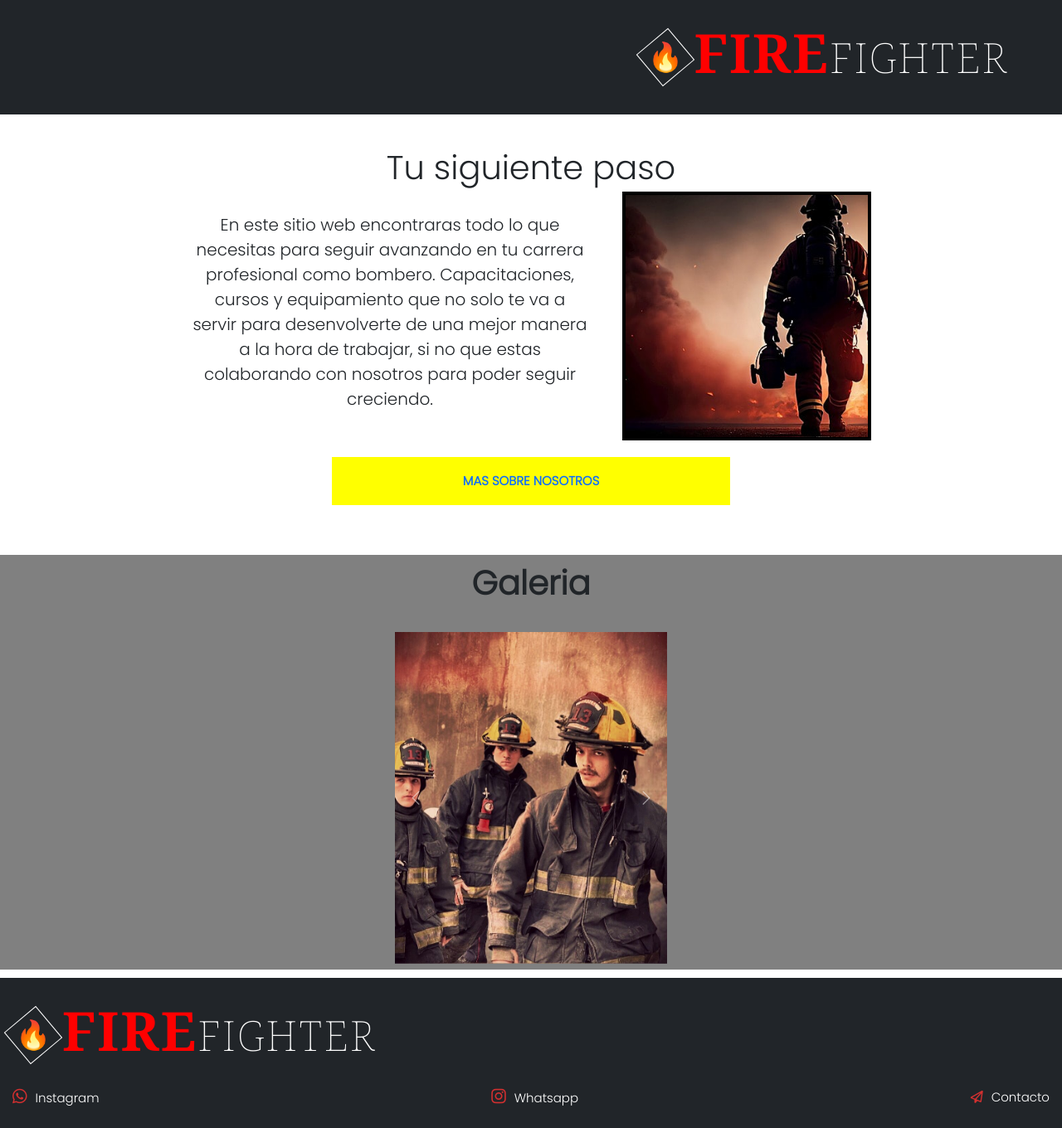
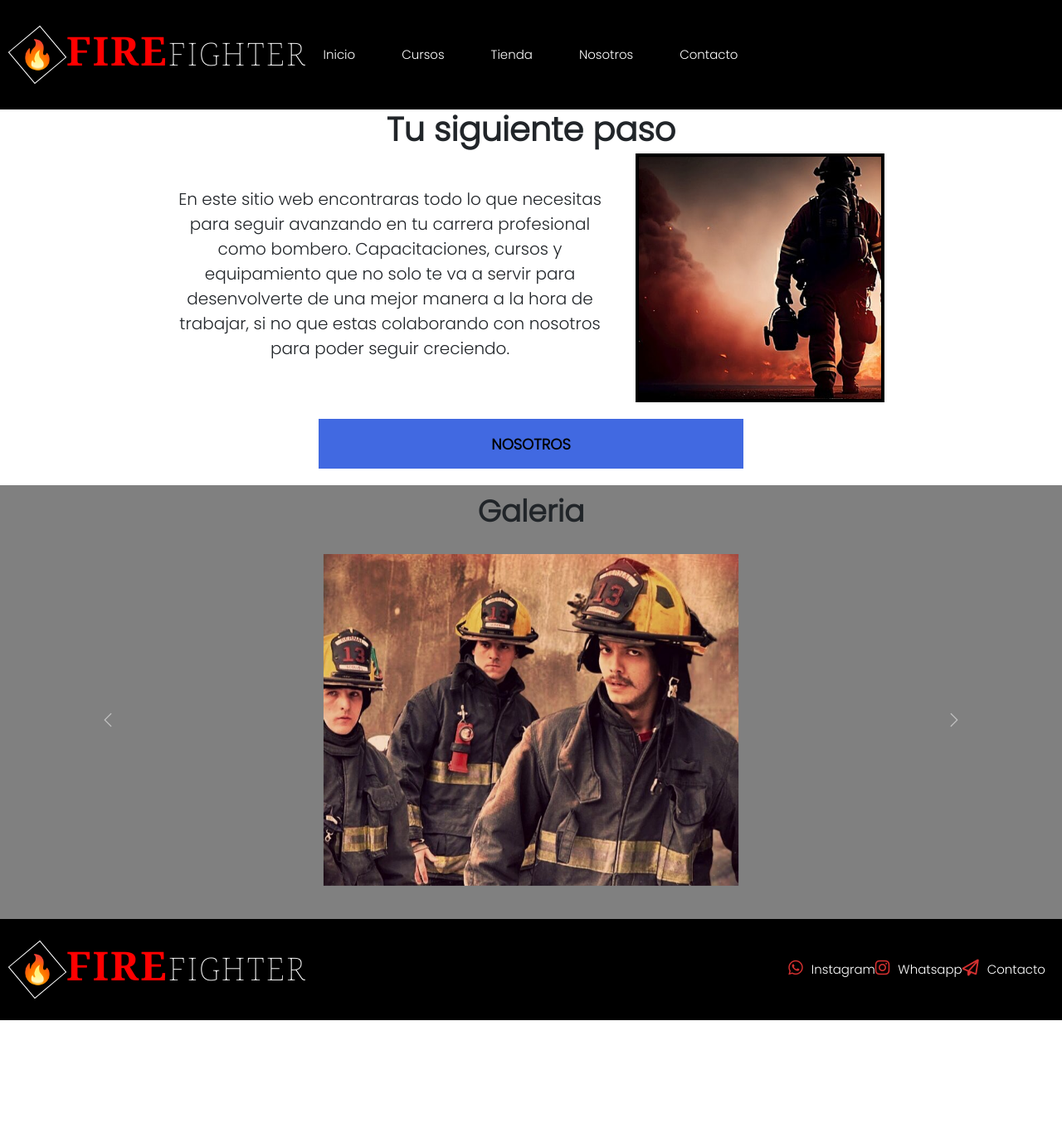
Before and after one commit to Lucianosc9927/firefighter-web, a plain HTML site: page index.html in a window 1280 px wide. Shown: the whole page at 83% size. After the commit the page ends 1230 px from the top, so only its background shows below. Drawn offline with nearby package versions, Linux system fonts and the light colour scheme.

Commit message:
Refactorizando el codigo

```diff
--- a/css/estilos.css
+++ b/css/estilos.css
@@ -25,8 +25,14 @@ body {
   font-family: var(--ff-principal);
   font-size: 1rem;
 }
+h1, h2 {
+    font-weight: bold;
+}
 h1 {
   font-size: 4rem;
+}
+h2 {
+  font-size: 3.6rem;
 }
 p {
   font-size: 1.5rem;
@@ -42,9 +48,14 @@ ul {
   margin: 0;
 }
 /*Utilidades*/
-/*Header*/
-.header {
+.barra {
   background-color: black;
+}
+.icon {
+    font-size: 1.6rem;
+}
+.border {
+    border: .1rem solid white;
 }
 /*Navegacion*/
 .navegacion__link {
@@ -52,7 +63,6 @@ ul {
   text-align: center;
   font-size: 1.5rem;
   color: var(--clr-blanco);
-  padding: 1rem 0;
 }
 .navegacion__link--clr-secondary {
   background-color: #427791;
@@ -60,6 +70,7 @@ ul {
 /*Logo*/
 .logo {
   display: flex;
+  justify-content: center;
   align-items: center;
   column-gap: 1rem;
   font-family: var(--ff-logo);
@@ -98,7 +109,6 @@ ul {
 /*Hero*/
 .hero {
   text-align: center;
-  padding: 4rem;
 }
 .hero__img {
   max-width: 300px;
@@ -107,31 +117,27 @@ ul {
   border: 0.4rem solid black;
   object-fit: cover;
 }
-.hero__texto {
-  width: 100%;
-}
 .hero__boton {
+  height: 6rem;
   border: none;
-  background-color: yellow;
+  background-color: royalblue;
   text-transform: uppercase;
-  font-size: 1.5rem;
+  font-size: 1.8rem;
   font-weight: bold;
-  width: 90%;
+  width: 95%;
   margin: 2rem auto;
-  padding: 1.8rem;
 }
 /*Galeria*/
 .galeria {
   background-color: grey;
-  height: 50rem;
   padding: 1rem;
-  display: flex;
-  flex-direction: column;
-  align-items: center;
+  text-align: center;
 }
-.galeria h2 {
-  font-weight: bold;
-  font-size: 4rem;
+.galeria__img {
+    max-width: 500px;
+    height: 40rem;
+    object-fit: cover;
+    margin: 0 auto;
 }
 /*Tienda*/
 .producto {
@@ -154,11 +160,15 @@ ul {
   width: 3rem;
   height: 3rem;
 }
-.carousel-item img {
-  height: 40rem;
-  min-width: 290px;
-  object-fit: cover;
+
+.tienda__informacion {
+  display: flex;
+  flex-direction: column;
+  align-items: center;
+  row-gap: 5px;
+  margin: 20px;
 }
+/*Nostros*/
 .nosotros {
   display: flex;
   flex-direction: column;
@@ -168,13 +178,6 @@ ul {
 }
 .nosotros img {
   width: 20rem;
-}
-.tienda__informacion {
-  display: flex;
-  flex-direction: column;
-  align-items: center;
-  row-gap: 5px;
-  margin: 20px;
 }
 /*Footer*/
 .icon::before {
@@ -192,65 +195,55 @@ ul {
 .icon-email::before {
   font: var(--fa-font-regular);
   content: var(--icon-email);
+  font-size: 2rem;
 }
 
-@media (min-width: 480px) {
+@media (min-width: 468px) {
+  .navegacion__link--clr-secondary {
+    background-color: black;
+  }
   /*Header.*/
-  .header {
+  .barra {
     display: flex;
     flex-direction: column-reverse;
     justify-content: space-between;
     align-items: center;
-    background-color: #212529;
-    padding: 0 5rem;
+    padding: 2rem;
   }
   .boton-header {
     display: none;
   }
   /*Navegacion*/
-  .navegacion:not(.show) {
+  .nose:not(.show) {
     display: block;
+  }
+  .nose {
+    width: 100%;
   }
   .navegacion__enlaces {
     display: flex;
-    justify-content: space-between;
-    column-gap: 6rem;
-    font-size: 1.8rem;
+    justify-content: space-evenly
   }
-  .navegacion__enlaces li > a:hover {
+  .navegacion__link:hover  {
     text-decoration: underline;
     text-shadow: 0px 0px 10px white;
   }
-  .navegacion__enlaces li:nth-child(even) {
-    background-color: #212529;
-  }
   /*Logo*/
   .logo__texto {
-    font-size: 6.5rem;
+    font-size: 4.8rem;
   }
   .logo__texto--thin {
-    font-size: 5rem;
+    font-size: 3.8rem;
   }
   .logo__marco {
     width: 5rem;
     height: 5rem;
   }
   .logo__imagen img {
-    width: 40px;
-    height: 40px;
+    width: 4rem;
+    height: 4rem;
   }
-
-  .galeria {
-    background-color: grey;
-    height: 50rem;
-    padding: 1rem;
-    display: flex;
-    flex-direction: column;
-    align-items: center;
-  }
-  .carousel-item img {
-    height: 40rem;
-  }
+  /*Nosotros*/
   .nosotros {
     display: flex;
     flex-direction: row;
@@ -260,21 +253,26 @@ ul {
   .nosotros img {
     width: 50rem;
   }
+  /*Tienda*/
   .tienda__informacion p {
     width: 500px;
   }
 }
 
-@media (min-width: 1200px) {
-  /*Header*/
-  .header {
+@media (min-width: 768px) {
+  /*Barra*/
+  .barra {
     display: flex;
     flex-direction: row-reverse;
     justify-content: space-between;
     align-items: center;
-    background-color: #212529;
-    padding: 0 5rem;
+    column-gap: 2rem;
   }
+  .navegacion__enlaces {
+    justify-content: space-between;
+    max-width: 50rem;
+  }
+  /*Hero*/
   .hero__img {
     width: 40rem;
     height: 40rem;
@@ -298,58 +296,4 @@ ul {
     width: 40rem;
     height: 30rem;
   }
-  /*Footer*/
-  .footer {
-    flex-direction: row;
-    justify-content: space-between;
-  }
-  .redes__enlaces {
-    flex-direction: row;
-    column-gap: 4rem;
-  }
-  .tienda__informacion p {
-    width: 800px;
-  }
 }
-.formulario {
-  width: 90%;
-  margin: 0 auto;
-}
-.contenedor__formulario {
-  margin: 0 auto;
-  display: flex;
-  flex-direction: column;
-  gap: 15px;
-  background-color: grey;
-  padding: 32px;
-  box-shadow: 2px 4px 5px black;
-}
-label {
-  font-size: 1.4rem;
-  font-weight: bold;
-}
-input {
-  height: 30px;
-  padding: 8px;
-}
-:is(input, textarea)::placeholder {
-  font-size: 1.1rem;
-}
-textarea {
-  height: 80px;
-  padding: 8px;
-  max-width: 100%;
-}
-.button {
-  height: 60px;
-  border: none;
-  background-color: black;
-  color: orange;
-  text-transform: uppercase;
-  font-weight: bold;
-  font-size: 20px;
-}
-.button:hover {
-  background-color: orange;
-  color: black;
-}
--- a/index.html
+++ b/index.html
@@ -14,10 +14,13 @@
     <link rel="stylesheet" href="./css/estilos.css" />
   </head>
   <body>
-    <header class="header">
-      <div class="collapse" id="navbarToggleExternalContent" data-bs-theme="dark">
+    <header class="barra">
+      <div class="collapse nose" id="navbarToggleExternalContent" data-bs-theme="dark"> <!--Enlaces-->
         <div class="navegacion">
           <ul class="navegacion__enlaces">
+            <li>
+              <a class="navegacion__link navegacion__link--clr-secondary" href="index.html">Inicio</a>
+            </li>
             <li>
               <a class="navegacion__link" href="./pages/cursos.html">Cursos</a>
             </li>
@@ -32,11 +35,10 @@
             </li>
           </ul>
         </div>
-      </div>
-      <nav class="navbar navbar-dark p-4">
+      </div> <!--Enlaces-->
+      <nav class="navbar navbar-dark">
         <div class="container-fluid p-0">
           <div class="logo">
-            <!--Logo-->
             <div class="logo__marco">
               <div class="logo__imagen">
                 <img src="./img/fireLogo.png" alt="Fuego Logo" />
@@ -45,12 +47,11 @@
             <a href="./index.html">
               <p class="logo__texto">Fire<span class="logo__texto--thin">fighter</span></p>
             </a>
-          </div>
-          <!--Logo-->
-          <button class="navbar-toggler boton-header" type="button" data-bs-toggle="collapse" data-bs-target="#navbarToggleExternalContent" aria-controls="navbarToggleExternalContent" aria-expanded="false" aria-label="Toggle navigation">
-            <span class="navbar-toggler-icon"></span>
+          </div> <!--Logo-->
+          <button class="navbar-toggler border boton-header" type="button" data-bs-toggle="collapse" data-bs-target="#navbarToggleExternalContent" aria-controls="navbarToggleExternalContent" aria-expanded="false" aria-label="Toggle navigation">
+            <span class="navbar-toggler-icon icon"></span>
           </button>
-        </div>
+        </div> <!--Logo-->
       </nav>
     </header>
     <main class="main">
@@ -60,23 +61,26 @@
           <p class="hero__texto">En este sitio web encontraras todo lo que necesitas para seguir avanzando en tu carrera profesional como bombero. Capacitaciones, cursos y equipamiento que no solo te va a servir para desenvolverte de una mejor manera a la hora de trabajar, si no que estas colaborando con nosotros para poder seguir creciendo.</p>
           <img class="hero__img" src="./img/firefighter-hero.jpg" alt="Bombero" />
         </div>
-        <button class="hero__boton"><a href="./pages/nosotros.html">Mas sobre nosotros</a></button>
+        <a href="./pages/nosotros.html">
+          <button class="hero__boton">Nosotros</button>
+        </a>
+
       </section>
-      <section class="galeria mb-3">
+      <section class="galeria">
         <h2>Galeria</h2>
         <div id="carouselExample" class="carousel slide m-5">
           <div class="carousel-inner">
             <div class="carousel-item active">
-              <img src="./img/imgGaleria4.jpeg" class="d-block w-100" alt="..." />
+              <img src="./img/imgGaleria4.jpeg" class="d-block w-100 galeria__img" alt="..." />
             </div>
             <div class="carousel-item">
-              <img src="./img/imgGaleria2.jpeg" class="d-block w-100" alt="..." />
+              <img src="./img/imgGaleria2.jpeg" class="d-block w-100 galeria__img" alt="..." />
             </div>
             <div class="carousel-item">
-              <img src="./img/imgGaleria3.jpeg" class="d-block w-100" alt="..." />
+              <img src="./img/imgGaleria3.jpeg" class="d-block w-100 galeria__img" alt="..." />
             </div>
             <div class="carousel-item">
-              <img src="./img/imgGaleria1.jpeg" class="d-block w-100" alt="..." />
+              <img src="./img/imgGaleria1.jpeg" class="d-block w-100 galeria__img" alt="..." />
             </div>
           </div>
           <button class="carousel-control-prev" type="button" data-bs-target="#carouselExample" data-bs-slide="prev">
@@ -90,7 +94,20 @@
         </div>
       </section>
     </main>
-    <footer class="footer bg-dark p-4">
+    <footer class="barra">
+      <div class="navegacion">
+        <ul class="navegacion__enlaces">
+          <li>
+            <a class="navegacion__link icon icon-wp navegacion__link--clr-secondary" href="#">Instagram</a>
+          </li>
+          <li>
+            <a class="navegacion__link icon icon-ig" href="#">Whatsapp</a>
+          </li>
+          <li>
+            <a class="navegacion__link icon icon-email navegacion__link--clr-secondary" href="./pages/contacto.html">Contacto</a>
+          </li>
+        </ul>
+      </div>
       <div class="logo">
         <!--Logo-->
         <div class="logo__marco">
@@ -103,19 +120,6 @@
         </a>
       </div>
       <!--Logo-->
-      <div class="navegacion">
-        <ul class="navegacion__enlaces">
-          <li>
-            <a class="navegacion__link icon icon-wp" href="#">Instagram</a>
-          </li>
-          <li>
-            <a class="navegacion__link icon icon-ig" href="#">Whatsapp</a>
-          </li>
-          <li>
-            <a class="navegacion__link icon icon-email" href="./pages/contacto.html">Contacto</a>
-          </li>
-        </ul>
-      </div>
     </footer>
     <!--Bootstrap Js-->
     <script src="https://cdn.jsdelivr.net/npm/bootstrap@5.3.1/dist/js/bootstrap.bundle.min.js" integrity="sha384-HwwvtgBNo3bZJJLYd8oVXjrBZt8cqVSpeBNS5n7C8IVInixGAoxmnlMuBnhbgrkm" crossorigin="anonymous"></script>
```
